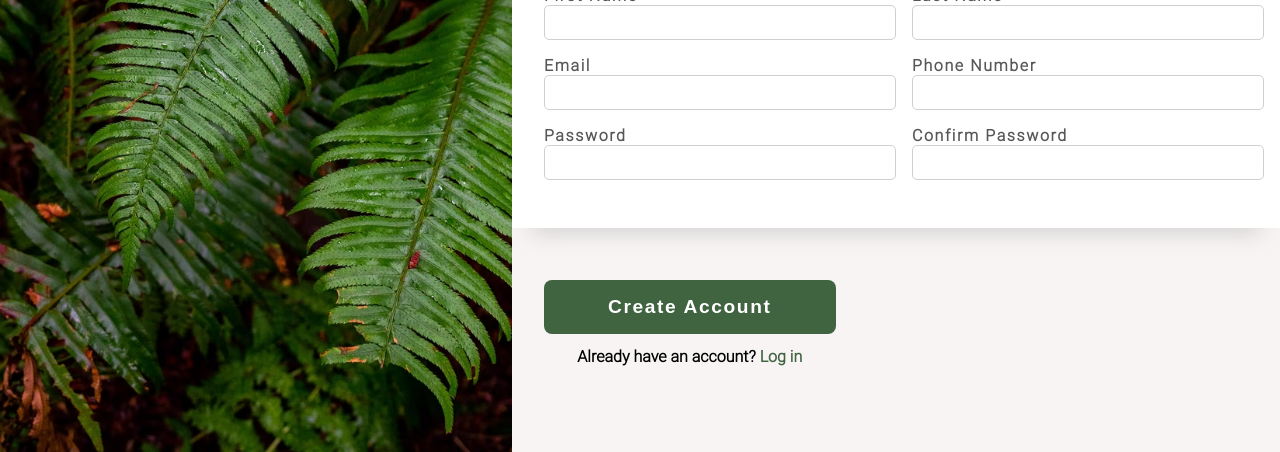
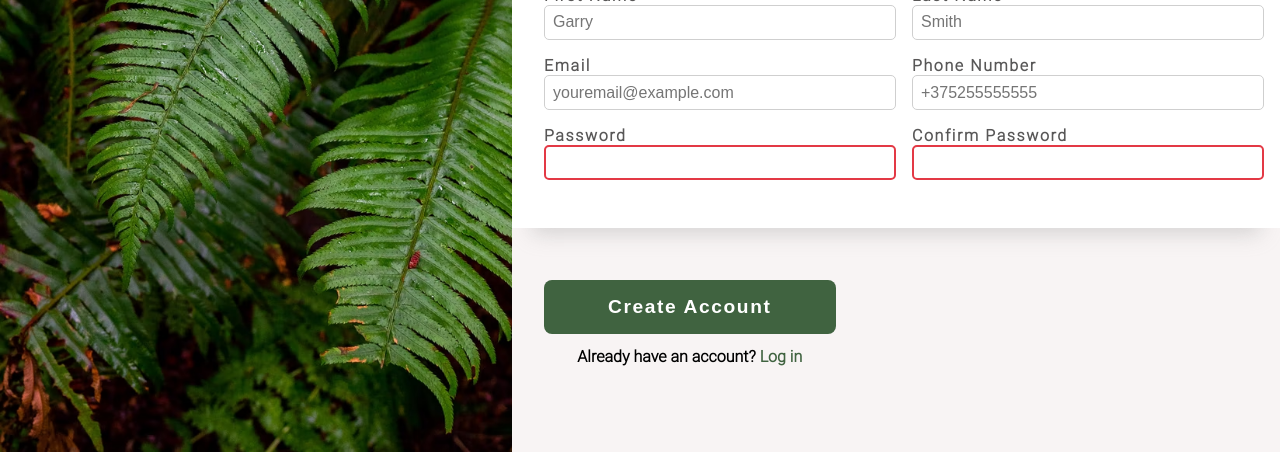
Before and after one commit to RPE8/odin-sign-up-form, a website: page index.html in a window 1280 px wide. Shown: the part 348-800 px from the top of the page. Drawn offline with Linux system fonts and the light colour scheme.

Commit message:
Add validation titles, error class and placehodlers fot inputs

```diff
--- a/index.html
+++ b/index.html
@@ -31,27 +31,67 @@
 							<h2>Let's do this!</h2>
 							<div class="form-row">
 								<label for="firstName" class="label">First Name</label>
-								<input id="firstName" type="text" class="input" required />
+								<input
+									id="firstName"
+									type="text"
+									class="input"
+									title="Enter First Name"
+									placeholder="Garry"
+									required
+								/>
 							</div>
 							<div class="form-row">
 								<label for="lastName" class="label">Last Name</label>
-								<input id="lastName" type="text" class="input" required />
+								<input
+									id="lastName"
+									type="text"
+									class="input"
+									title="Enter Last Name"
+									placeholder="Smith"
+									required
+								/>
 							</div>
 							<div class="form-row">
 								<label for="email" class="label">Email</label>
-								<input id="email" type="email" class="input" required />
+								<input
+									id="email"
+									type="email"
+									class="input"
+									title="Enter Email Name"
+									placeholder="youremail@example.com"
+									required
+								/>
 							</div>
 							<div class="form-row">
 								<label for="phoneNumber" class="label">Phone Number</label>
-								<input id="phoneNumber" type="tel" class="input" required />
+								<input
+									id="phoneNumber"
+									type="tel"
+									class="input"
+									title="Enter Phone Number Name"
+									placeholder="+375255555555"
+									required
+								/>
 							</div>
 							<div class="form-row">
 								<label for="Password" class="label">Password</label>
-								<input id="password" type="password" class="input" required />
+								<input
+									id="password"
+									type="password"
+									class="input error"
+									title="Password do not match"
+									required
+								/>
 							</div>
 							<div class="form-row">
 								<label for="confirmPassword" class="label">Confirm Password</label>
-								<input id="confirmPassword" type="password" class="input" required />
+								<input
+									id="confirmPassword"
+									type="password"
+									class="input error"
+									title="Passwords do not match"
+									required
+								/>
 							</div>
 						</form>
 					</div>
--- a/styles/style.css
+++ b/styles/style.css
@@ -25,6 +25,7 @@
 	--input-border-color: rgb(207, 207, 207);
 	--input-label-color: rgb(88, 87, 87);
 	--input-focus-border-color: rgb(100, 100, 232);
+	--input-error-border-color: rgb(227, 57, 69);
 	--input-focus-shadow: rgb(100, 100, 232, 0.5);
 }
 
@@ -151,6 +152,10 @@ body {
 	outline: none;
 }
 
+.error {
+	border: 2px solid var(--input-error-border-color);
+}
+
 .sign-up-buttons-wrapper {
 	padding: var(--content-margin);
 }
```
